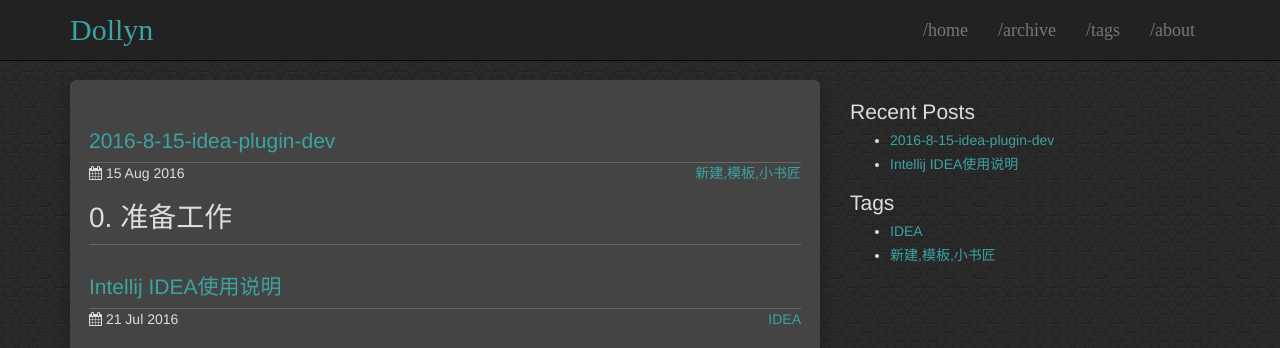
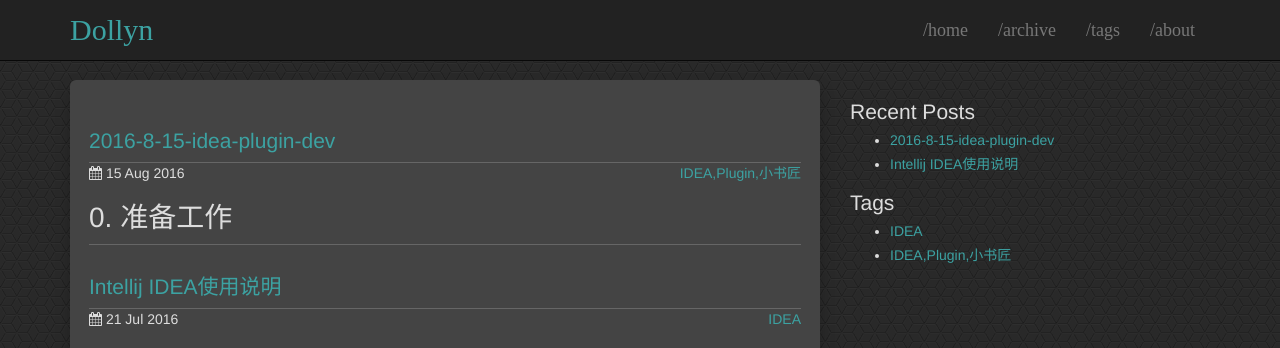
Before and after one commit to Dollyn/dollyn.github.io, a Jekyll site: the page built from index.html, in a window 1280 px wide. Shown: the top 348 px of the page. Built offline with Jekyll 4.4.1, drawn with Linux system fonts in a browser that asks for light colours.

Commit message:
modify file

```diff
--- a/_posts/2016-8-15-idea-plugin-dev.md
+++ b/_posts/2016-8-15-idea-plugin-dev.md
@@ -1,6 +1,6 @@
 ---
 title: 2016-8-15-idea-plugin-dev
-tags: 新建,模板,小书匠
+tags: IDEA,Plugin,小书匠
 grammar_cjkRuby: true
 ---
 
```
